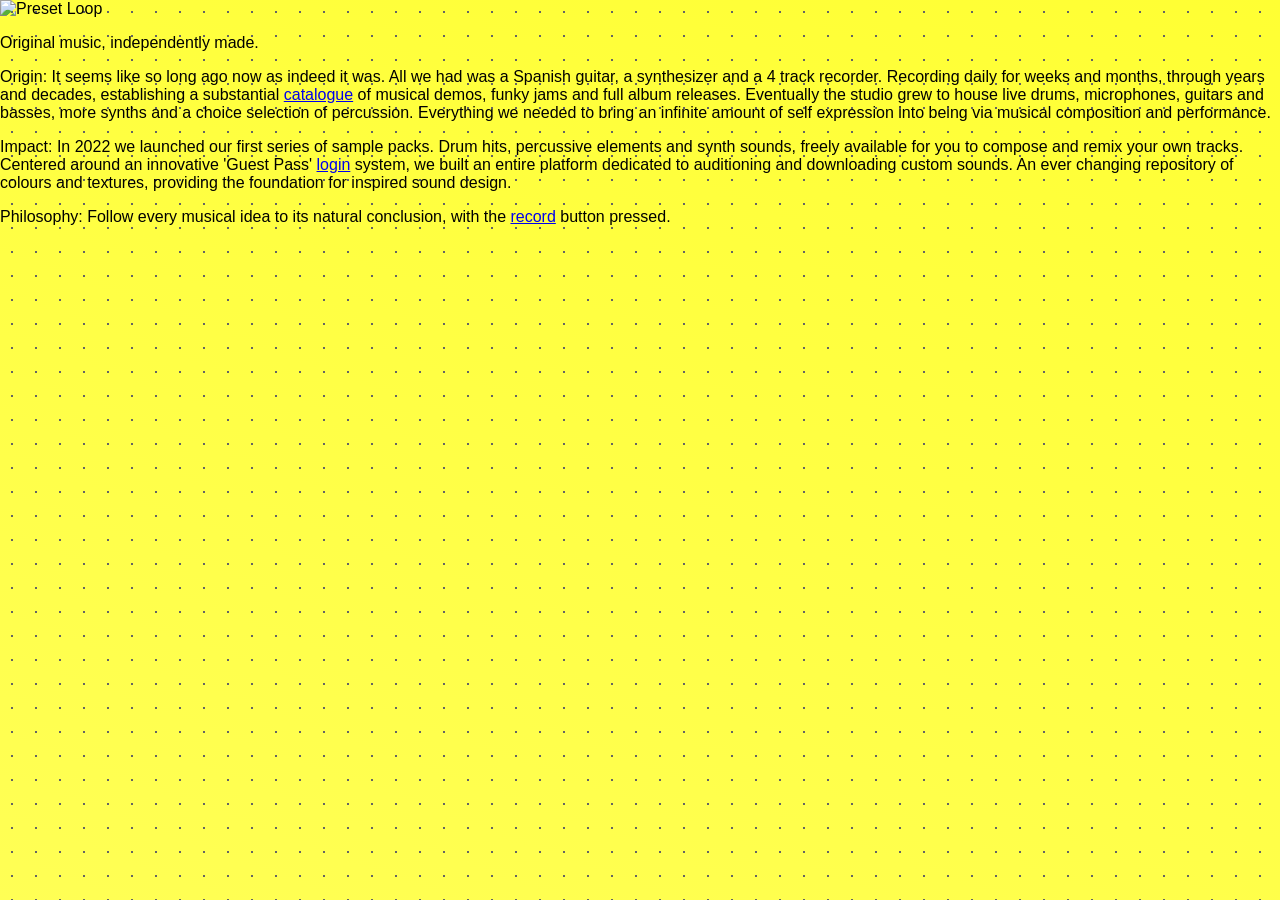
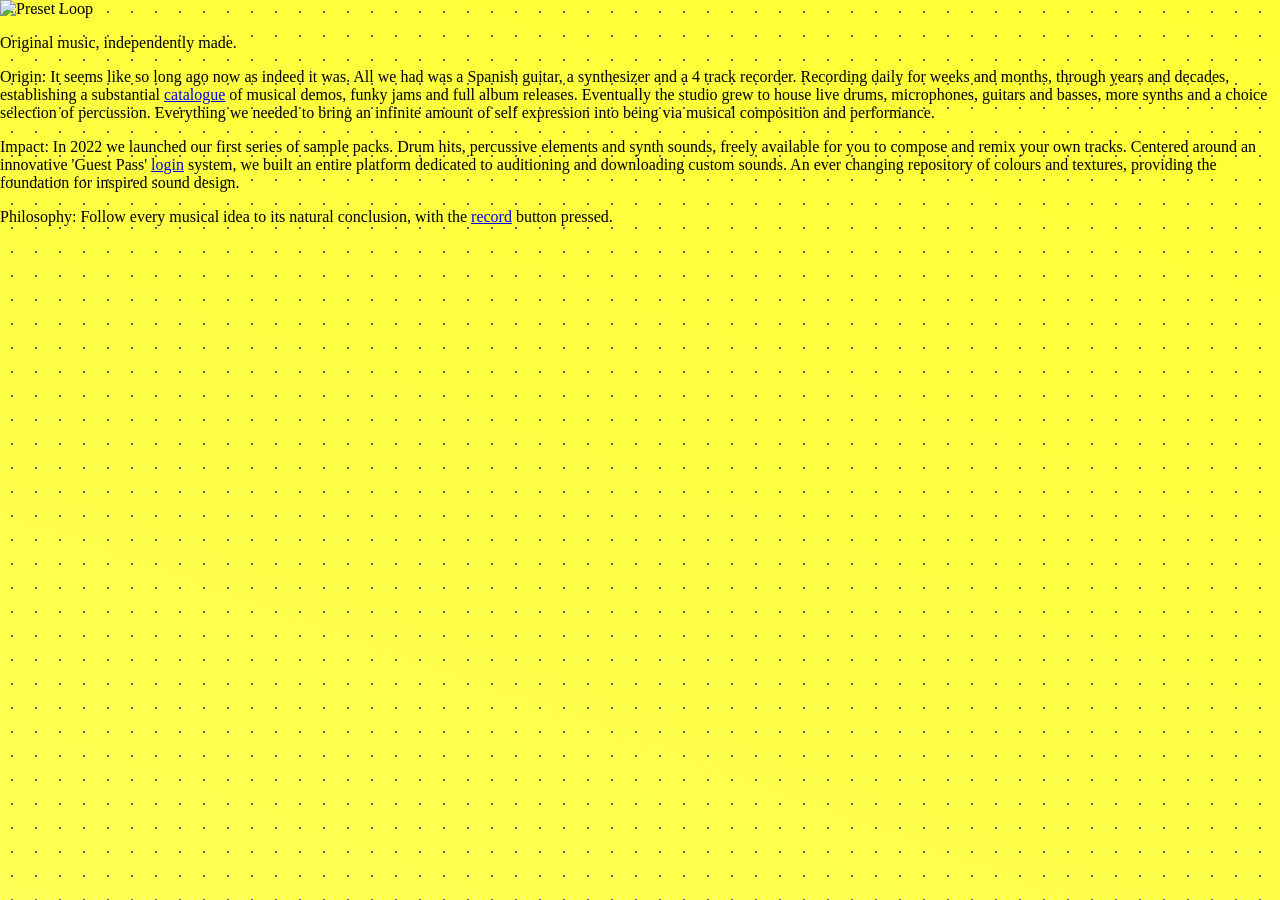

2026-06-20 23:06:07 - refactor UX/UI + restyle gallery

--- a/style.css
+++ b/style.css
@@ -1,23 +1,13 @@
+
 html,
-body {
-  margin: 0;
-  padding: 0;
+body{
+    width:100%;
+    height:100%;
+    margin:0;
+    overflow:hidden;
+    /* background:#000; */
 
-  width: 100%;
-  height: 100%;
-
-  overflow: hidden;
-  -webkit-overflow-scrolling: auto;
-
-  /* overscroll-behavior: none; */
-
-  /* touch-action: none; */
-    
-  font-family: sans-serif;
-}
-/* subtle dot grid bg pattern */
-body {
-  background-image:
+      background-image:
     radial-gradient(
       circle,
       rgba(100,100,100,1) 1px,
@@ -34,34 +24,69 @@ body {
     100% 100%;
 }
 
-/* control speed with js */
-/* await new Promise(r => setTimeout(r, 250)); */
-canvas {
-
-  transition: clip-path 220ms ease;
-  clip-path: inset(0 0 0 0);
+#thumbView{
+    height:100vh;
+    overflow-y:auto;
 }
 
-canvas.is-wiping {
-  clip-path: inset(100% 0% 0 0);
+.thumb{
+    width:100%;
+    aspect-ratio:1;
+    object-fit:cover;
+    cursor:pointer;
+    display:block;
 }
 
+#viewer{
+    touch-action:none;
+}
 
+#viewerImage{
+    position:absolute;
+    top:0;
+    left:0;
 
-  .thumb-scroll {
-    scrollbar-width: thin;
-  }
+    width:100%;
+    height:100%;
 
+    object-fit:contain;
 
+    will-change: transform;
+    transform-origin:0 0;
+    transform: translateZ(0);
 
+    user-select:none;
+    -webkit-user-drag:none;
+    pointer-events:none;
 
-.key-instructions {
-  display: flex;
-  flex-direction: column;
-  gap: 8px;
-  font-family: system-ui, -apple-system, sans-serif;
-  color: black;
-  z-index: 10;
+}
+
+.fade{
+    transition:opacity .2s ease;
+}
+
+#touchInfoOverlay{
+    position:fixed;
+    inset:0;
+    margin-top: -200px;
+    background:rgba(0,0,0,0.75);
+    display:flex;
+    align-items:center;
+    justify-content:center;
+    z-index:99999;
+    font-family: monospace;
+}
+
+.touchInfoBox{
+    max-width:340px;
+    width: 100%;
+    padding:18px 16px;
+    border-radius:12px;
+    background:white;
+    color:#111;
+    text-align:center;
+    font-size:24px;
+    letter-spacing: .5px;
 }
 
 .key-row {
@@ -90,20 +115,4 @@ canvas.is-wiping {
   font-size: 11px;
   letter-spacing: 0.02em;
   color: white;
-}
-
-.label {
-  opacity: 0.75;
-}
-
-/* hint arrow */
-@keyframes arrowBounceDown {
-  0%   { transform: translateY(0); }
-  50%   { transform: translateY(55px); }
-  75%   { transform: translateY(5px); }
-  100%  { transform: translateY(-90px); }
-}
-
-.arrow-bounce {
-  animation: arrowBounceDown 6s cubic-bezier(0.4, 0, 0.2, 1) infinite;
 }
